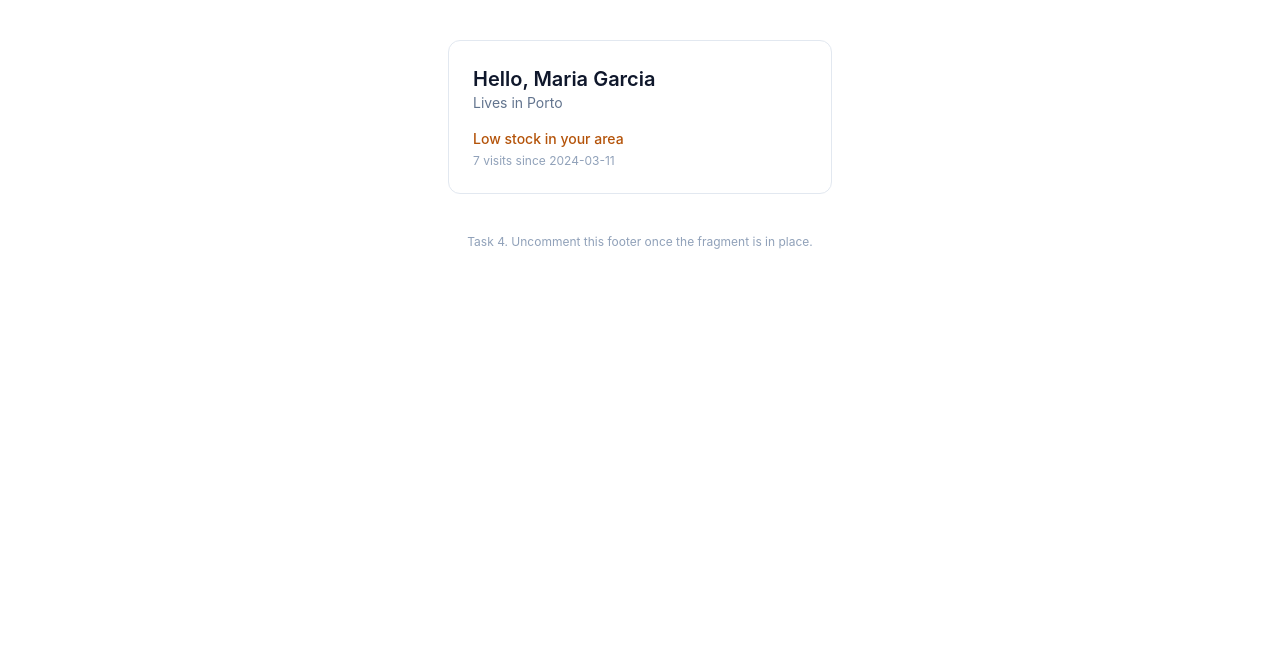
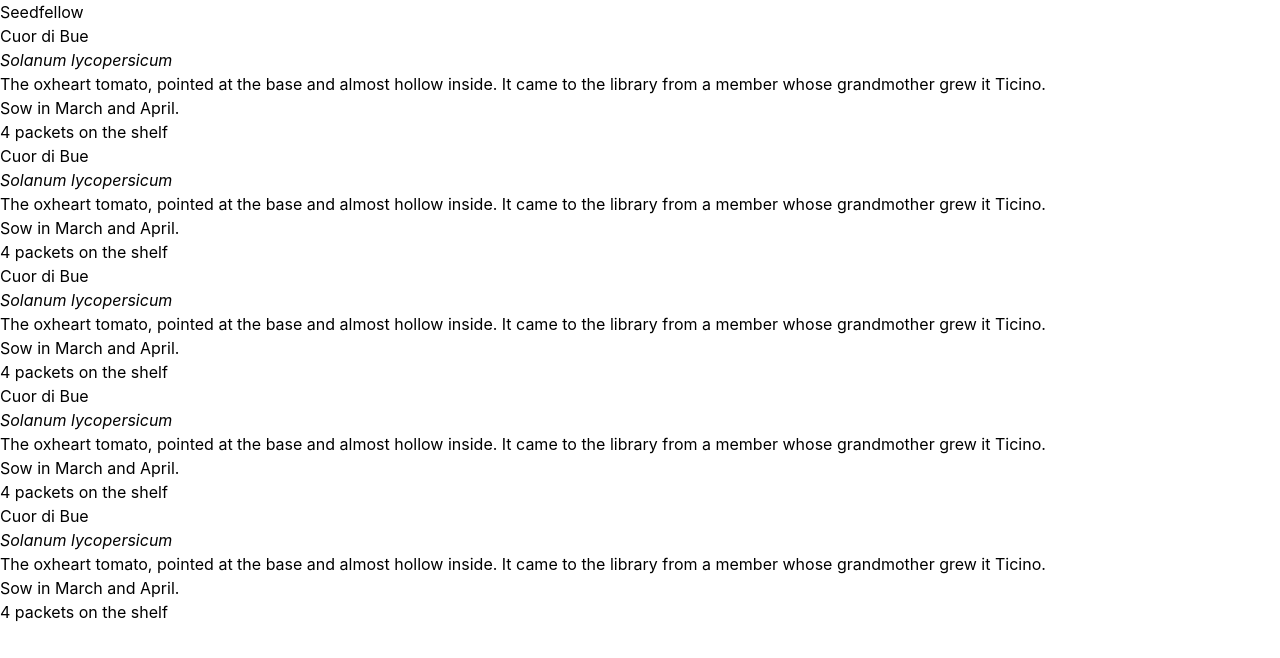
Before and after one commit to abeerance/wdd0325-frontend-frameworks, a React (Vite) app in the folder 02_seedfellow/web/: page / in a window 1280 px wide. Shown: the top 658 px of the page. Built offline with nearby package versions, Linux system fonts and the light colour scheme.

Commit message:
night 03

```diff
--- a/02_seedfellow/web/src/App.tsx
+++ b/02_seedfellow/web/src/App.tsx
@@ -1,44 +1,64 @@
-import { Fragment, type ReactNode } from "react";
+const varierties = [
+	{
+		name: "Cuor di Bue",
+		latinName: "Solanum lycopersicum",
+		description:
+			"	The oxheart tomato, pointed at the base and almost hollow inside. It came to the library from a member whose grandmother grew it  Ticino.",
+		sowTime: "Sow in March and April.",
+		amount: 4,
+	},
+	{
+		name: "Cuor di Bue",
+		latinName: "Solanum lycopersicum",
+		description:
+			"	The oxheart tomato, pointed at the base and almost hollow inside. It came to the library from a member whose grandmother grew it  Ticino.",
+		sowTime: "Sow in March and April.",
+		amount: 4,
+	},
+	{
+		name: "Cuor di Bue",
+		latinName: "Solanum lycopersicum",
+		description:
+			"	The oxheart tomato, pointed at the base and almost hollow inside. It came to the library from a member whose grandmother grew it  Ticino.",
+		sowTime: "Sow in March and April.",
+		amount: 4,
+	},
+	{
+		name: "Cuor di Bue",
+		latinName: "Solanum lycopersicum",
+		description:
+			"	The oxheart tomato, pointed at the base and almost hollow inside. It came to the library from a member whose grandmother grew it  Ticino.",
+		sowTime: "Sow in March and April.",
+		amount: 4,
+	},
+	{
+		name: "Cuor di Bue",
+		latinName: "Solanum lycopersicum",
+		description:
+			"	The oxheart tomato, pointed at the base and almost hollow inside. It came to the library from a member whose grandmother grew it  Ticino.",
+		sowTime: "Sow in March and April.",
+		amount: 4,
+	},
+];
 
-const user = {
-	name: "Maria Garcia",
-	city: "Porto",
-	visits: 7,
-	joined: "2024-03-11",
-};
+function App() {
+	return (
+		<main>
+			<h1>Seedfellow</h1>
 
-export default function App(): ReactNode {
-	// Task 5. Declare a constant named summary here, holding the string
-	//         `${user.visits} visits since ${user.joined}`, and show it
-	//         in the paragraph marked below.
-	const summary = `${user.visits} visits since ${user.joined}`;
-
-	return (
-		<Fragment>
-			{/*// Task 4. The footer paragraph at the bottom is outside the card, so //
-			the card and the footer are two elements side by side. // Wrap both in a
-			fragment so this return gives back one value.*/}
-			<div className="mx-auto my-10 max-w-sm rounded-xl border border-slate-200 bg-white p-6">
-				{/* Task 1. Show the name from the object above, instead of NAME. */}
-				<h1 className="text-xl font-semibold text-slate-900">
-					Hello, {user.name}
-				</h1>
-
-				{/* Task 2. Same for the city. */}
-				<p className="text-sm text-slate-500">Lives in {user.city}</p>
-
-				{/* Task 3. Give this paragraph an inline style object setting
-               color to "#b45309". Remember it needs two sets of braces. */}
-				<p className="mt-4 text-sm font-medium" style={{ color: "#b45309" }}>
-					Low stock in your area
-				</p>
-
-				{/* Task 5. Show the summary constant here, instead of SUMMARY. */}
-				<p className="mt-1 text-xs text-slate-400">{summary}</p>
-			</div>
-			<p className="mx-auto my-3 max-w-sm text-center text-xs text-slate-400">
-				Task 4. Uncomment this footer once the fragment is in place.
-			</p>
-		</Fragment>
+			{varierties.map((variety, index) => (
+				<article key={index}>
+					<h2>{variety.name}</h2>
+					<p>
+						<em>{variety.latinName}</em>
+					</p>
+					<p>{variety.description}</p>
+					<p>{variety.sowTime}</p>
+					<p>{variety.amount} packets on the shelf</p>
+				</article>
+			))}
+		</main>
 	);
 }
+
+export default App;
```
Also changed, not shown: 1 other file (tests, documents, lock files or other folders).
